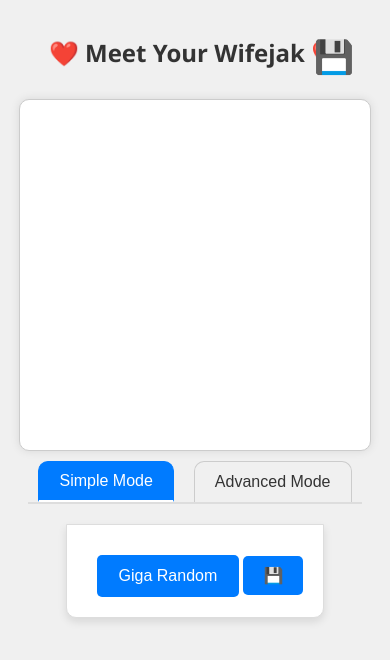
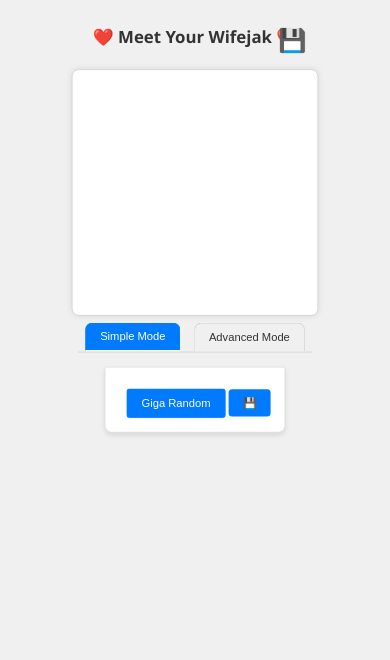
Before and after one commit to debuggity/debuggity.wifejak_maker.github.io, a plain HTML site: page index.html in a window 390 px wide. Drawn offline with Linux system fonts and the light colour scheme.

Commit message:
added better resolution handling

```diff
--- a/index.html
+++ b/index.html
@@ -370,6 +370,20 @@
                 background-position: 0% 50%;
             }
         }
+
+        @media (max-width: 1200px) {
+            body {
+                transform: scale(0.8);
+                transform-origin: top center;
+            }
+        }
+        @media (max-width: 1000px) {
+            body {
+                transform: scale(0.7);
+                transform-origin: top center;
+            }
+        }
+
 
         @media (max-width: 768px) {
             .controls {
```
